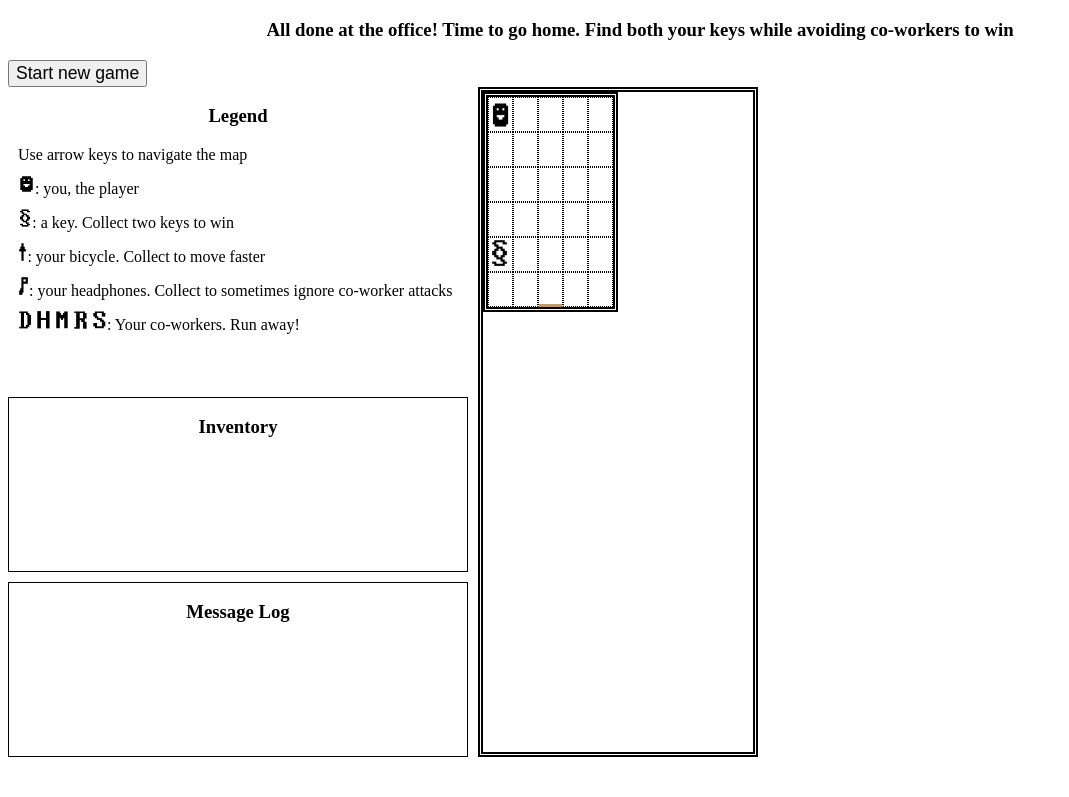
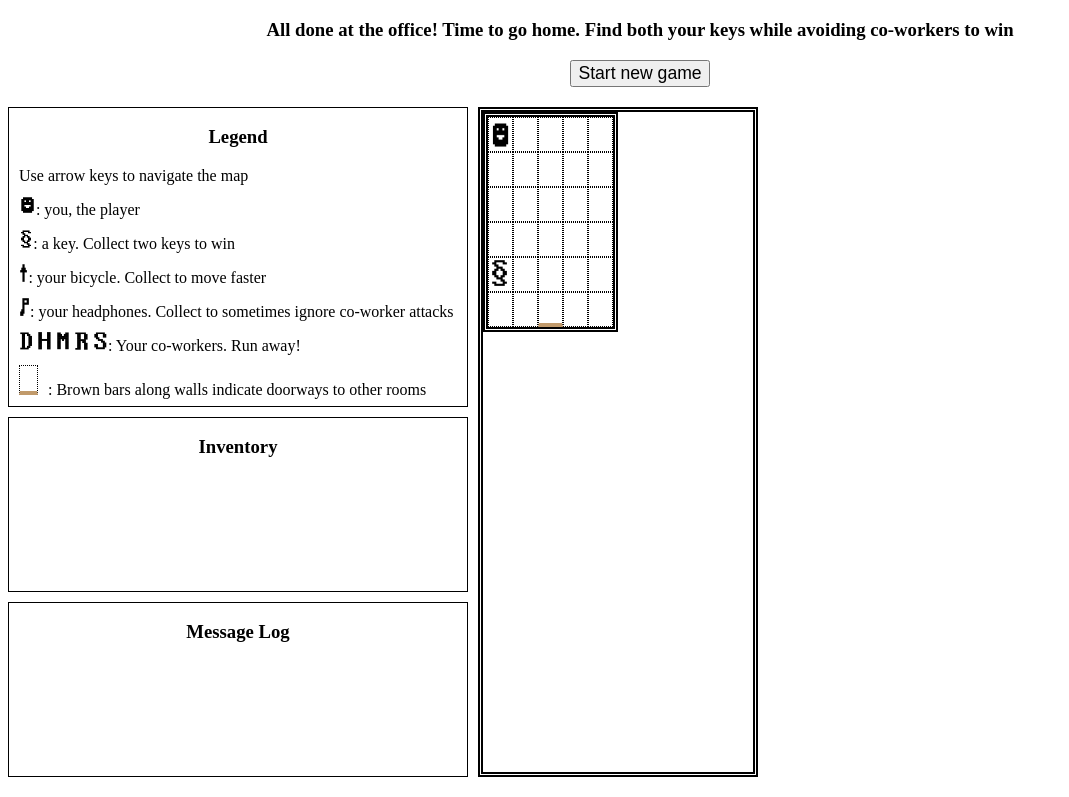
Before and after one commit to fussypuppet/project_1, a plain HTML site: page index.html in a window 1280 px wide. Shown: the part 61-858 px from the top of the page, without its empty margins (0-1069 px from the left). Drawn offline with Linux system fonts and the light colour scheme.

Commit message:
improved semantic html

```diff
--- a/index.html
+++ b/index.html
@@ -8,10 +8,12 @@
     <title>Oh no!</title>
 </head>
 <body>
-    <h1>Oh No!</h1>
-    <h3 id="subtitle">All done at the office!  Time to go home.  Find both your keys while avoiding co-workers to win</h3>
-    <form><input type="submit" value="Start new game"></form>
-    <div class="info">
+    <header>
+        <h1>Oh No!</h1>
+        <h3 id="subtitle">All done at the office!  Time to go home.  Find both your keys while avoiding co-workers to win</h3>
+        <button id="restart">Start new game</button>
+    </header>
+    <main>
         <div class="legend">
             <h3>Legend</h3>
             <ul>
@@ -27,6 +29,7 @@
                     <img src='./images/thisR.png' alt='a coworker icon'>
                     <img src='./images/thisS.png' alt='a coworker icon'>: Your co-workers.  Run away!
                 </li>
+                <li><div id="door_example"></div>: Brown bars along walls indicate doorways to other rooms</li>
             </ul>
         </div>
         <div class="board">
@@ -39,5 +42,5 @@
             <h3>Message Log</h3>
             <ul id="log_player1"></ul>
         </div>
-    </div>
+    </main>
 </html>
--- a/rogueY.js
+++ b/rogueY.js
@@ -14,10 +14,11 @@ document.addEventListener('DOMContentLoaded', function(){
         {name: "Harley", image: "./images/thisH.png"}
     ];
     const possibleDirections = ["up", "right", "down", "left"];
+    const restartButton = document.getElementById("restart");
     let gameActive = true;
 
 
-    //event listener for arrow key keypresses.  Game reset button works via default form submission refresh
+    //event listeners for arrow key keypresses & reload button
     document.onkeydown = function(e){
         if (gameActive){
             //console.log("keypress logged.  event:", e);
@@ -36,6 +37,7 @@ document.addEventListener('DOMContentLoaded', function(){
             }
         }
     }
+    restartButton.addEventListener("click", function(){location.reload();});
 
 
     // object constructors
@@ -119,6 +121,8 @@ document.addEventListener('DOMContentLoaded', function(){
         }
     }
 
+
+    // game functions
     function takeMonsterTurn(player){
         for (monster of CHARACTERS){
             if (monster.focus){ // only monster-type characters ever have a focus value
@@ -166,7 +170,7 @@ document.addEventListener('DOMContentLoaded', function(){
                             logNewMessage("Congratulations! You won!");
                             document.getElementById("subtitle").innerText = "Congratulations!  You won!";
                             gameActive = false;
-                            document.querySelector("input").style.background = "green";
+                            document.querySelector("button").style.background = "green";
                         }
                         break;
                     case "bicycle":
@@ -217,7 +221,7 @@ document.addEventListener('DOMContentLoaded', function(){
         player.setLocation("null");
         gameActive = false;
         document.getElementById("subtitle").innerText = `${monster.name} caught you!  Better luck next time.`;
-        document.querySelector("input").style.background = "green";
+        document.querySelector("button").style.background = "green";
     }
 
     function logNewMessage(thisMessage){
@@ -310,26 +314,26 @@ document.addEventListener('DOMContentLoaded', function(){
                 case (roomWidth-1):
                     GAME_TILES[tile1ID].right = tile2ID;
                     GAME_TILES[tile2ID].left = tile1ID;
-                    GAME_TILES[tile1ID].element.style.borderRight = "3px solid #C19A6B";
-                    GAME_TILES[tile2ID].element.style.borderLeft = "3px solid #C19A6B";
+                    GAME_TILES[tile1ID].element.style.borderRight = "4px solid #C19A6B";
+                    GAME_TILES[tile2ID].element.style.borderLeft = "4px solid #C19A6B";
                     break;
                 case -(roomWidth-1):
                     GAME_TILES[tile2ID].right = tile1ID;
                     GAME_TILES[tile1ID].left = tile2ID;
-                    GAME_TILES[tile2ID].element.style.borderRight = "3px solid #C19A6B";
-                    GAME_TILES[tile1ID].element.style.borderLeft = "3px solid #C19A6B";
+                    GAME_TILES[tile2ID].element.style.borderRight = "4px solid #C19A6B";
+                    GAME_TILES[tile1ID].element.style.borderLeft = "4px solid #C19A6B";
                     break;
                 case (roomHeight * roomWidth - roomWidth):
                     GAME_TILES[tile1ID].down = tile2ID;
                     GAME_TILES[tile2ID].up = tile1ID;
-                    GAME_TILES[tile1ID].element.style.borderBottom = "3px solid #C19A6B";
-                    GAME_TILES[tile2ID].element.style.borderTop = "3px solid #C19A6B";
+                    GAME_TILES[tile1ID].element.style.borderBottom = "4px solid #C19A6B";
+                    GAME_TILES[tile2ID].element.style.borderTop = "4px solid #C19A6B";
                     break;
                 case -(roomHeight * roomWidth - roomWidth):
                     GAME_TILES[tile2ID].right = tile2ID;
                     GAME_TILES[tile1ID].left = tile1ID;
-                    GAME_TILES[tile2ID].element.style.borderBottom = "3px solid #C19A6B";
-                    GAME_TILES[tile1ID].element.style.borderTop = "3px solid #C19A6B";
+                    GAME_TILES[tile2ID].element.style.borderBottom = "4px solid #C19A6B";
+                    GAME_TILES[tile1ID].element.style.borderTop = "4px solid #C19A6B";
 
             }
         }
--- a/style.css
+++ b/style.css
@@ -1,4 +1,4 @@
-.info {
+main {
     display: grid;
     width: 410px;
     grid-template-columns: 460px 280px;
@@ -82,6 +82,10 @@ li > img {
     height: 20px;
 }
 
+.legend {
+    border: 1px solid black;
+}
+
 .legend > ul {
     list-style-type: none;
     padding: 0 10px 0 10px;
@@ -95,6 +99,18 @@ h1 {
     text-align: center;
 }
 
-input {
+button {
     font-size: 1.1rem;
+    display: block;
+    margin: 0 auto;
+    margin-bottom: 20px;
 }
+
+#door_example {
+    display: inline-block;
+    height: 25px;
+    width: 17px;
+    border: 1px dotted black;
+    border-bottom: 4px solid #C19A6B;
+    margin-right: 10px;
+}
```
Also changed, not shown: 1 other file.
